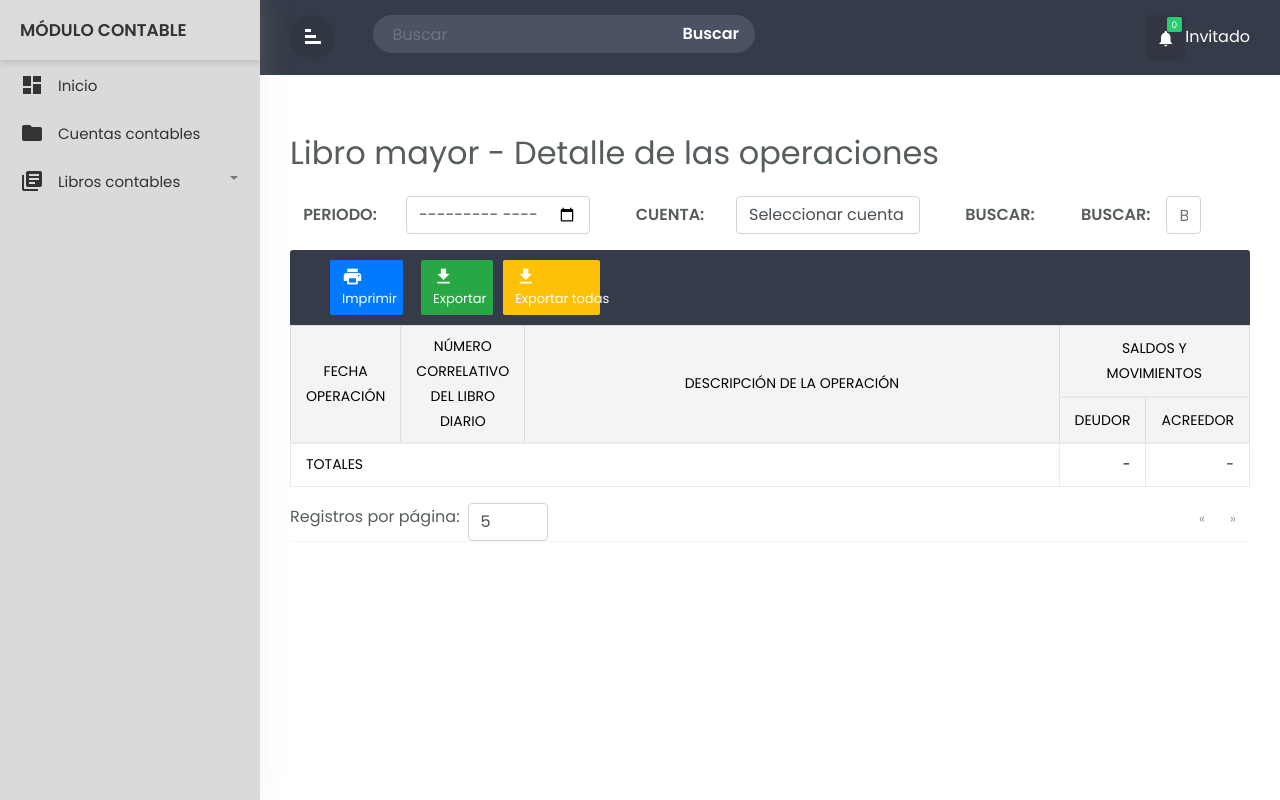
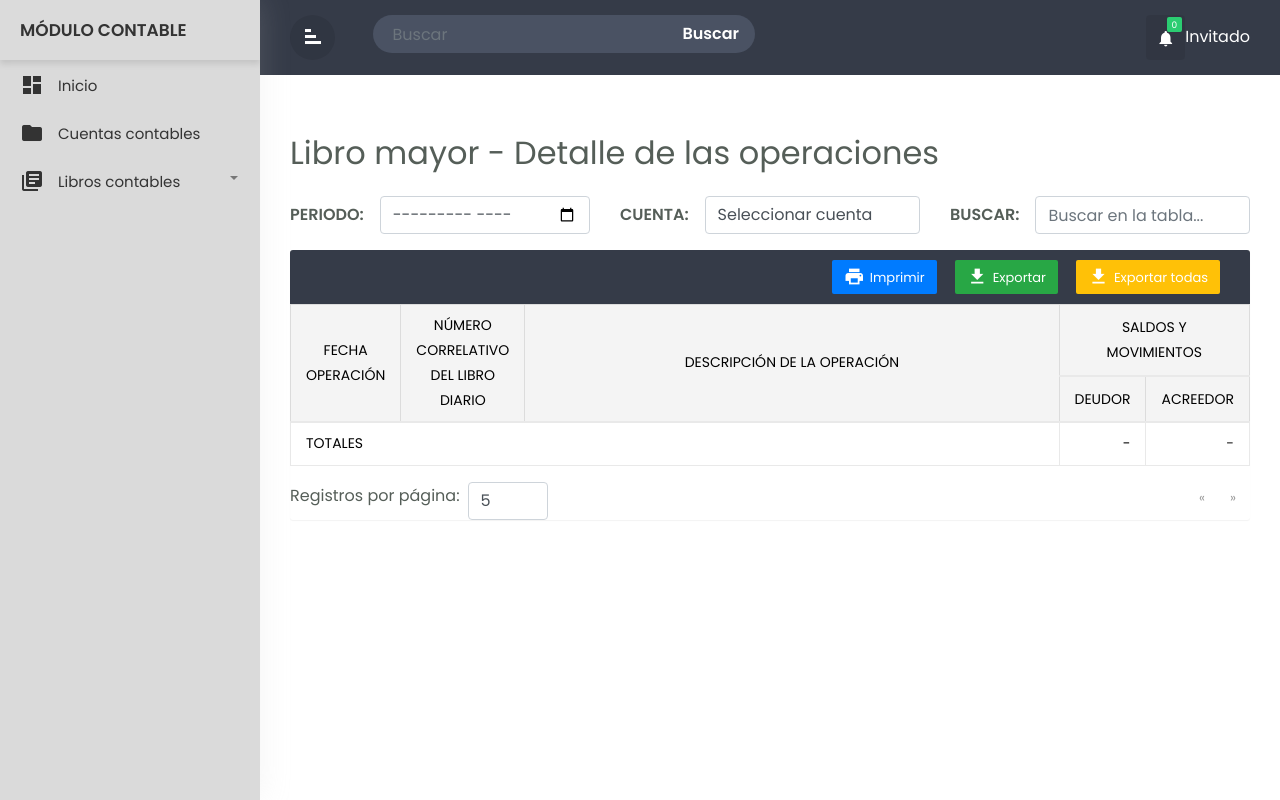
Before and after one commit to DiFardo/sistema_contable_deventas_decompras, a Flask app: template templates/libro_mayor.html in a window 1280 px wide. Run offline with Flask 3, Linux system fonts and the light colour scheme; the template is opened without the code that fills it, so the values that code supplies are empty; some libraries are stand-ins or nearby versions.

Commit message:
buscar en las tablas
diseño

```diff
--- a/templates/libro_mayor.html
+++ b/templates/libro_mayor.html
@@ -16,17 +16,32 @@
   th {
     text-align: center;
     vertical-align: middle;
+    font-weight: bold;
+  }
+
+  td.centered {
+    text-align: center;
+    vertical-align: middle;
+  }
+
+  .bg-orange {
+    background-color: #FF9933;
+    color: white;
+  }
+
+  .bg-cyan {
+    background-color: #00CCCC;
+    color: white;
+  }
+
+  .bg-green {
+    background-color: #99CC99;
+    color: black;
   }
 
   .w-correlativo {
     width: 10%;
   }
-
-  .text-right {
-    text-align: right;
-  }
-
-  td.centered { text-align: center; vertical-align: middle; }
 
   /* Estilos para centrar el spinner dentro de la tabla */
   .spinner-wrapper {
@@ -41,21 +56,26 @@
   /* Cambiar el color del spinner */
   .spinner-border {
     color: #e73209 !important;
+    /* Color rojo para el spinner */
   }
 
   @media print {
     body {
       visibility: hidden;
     }
-    .table-wrapper, .table {
+
+    .table-wrapper,
+    .table {
       visibility: visible;
       width: 100%;
     }
+
     .table-wrapper {
       position: absolute;
       top: 0;
       left: 0;
     }
+
     @page {
       size: landscape;
     }
@@ -90,57 +110,69 @@
         <h2 class="text-left">Libro mayor - Detalle de las operaciones</h2>
       </div>
     </div>
-    <div class="row mb-3 align-items-center">
-      <div class="col-lg-4 col-md-6 col-sm-12 d-flex">
-        <label class="me-3 d-flex justify-content-center align-items-center" style="min-width: 100px;">
+    <!-- Filtros PERIODO, CUENTA y BUSCAR -->
+    <div class="row mb-3">
+      <!-- PERIODO -->
+      <div class="col-lg-4 col-md-6 col-sm-12">
+        <div class="d-flex align-items-center">
+          <label for="filtro-periodo" class="me-3">
             <strong>PERIODO:</strong>
           </label>
-        <input type="month" class="form-control" id="filtro-periodo" max="" value="{{ request.args.get('periodo', '') }}">
+          <input type="month" class="form-control" id="filtro-periodo" max=""
+            value="{{ request.args.get('periodo', '') }}">
         </div>
-      <div class="col-lg-4 col-md-6 col-sm-12 d-flex">
-        <label class="me-3 d-flex justify-content-center align-items-center" style="min-width: 100px;">
+      </div>
+
+      <!-- CUENTA -->
+      <div class="col-lg-4 col-md-6 col-sm-12">
+        <div class="d-flex align-items-center">
+          <label for="filtro-cuenta" class="me-3">
             <strong>CUENTA:</strong>
           </label>
           <select class="form-control" id="filtro-cuenta">
             <option value="">Seleccionar cuenta</option>
             {% for cuenta in cuentas %}
-          <option value="{{ cuenta.codigo_cuenta }}" {% if request.args.get('cuenta') == cuenta.codigo_cuenta %}selected{% endif %}>
+            <option value="{{ cuenta.codigo_cuenta }}" {% if request.args.get('cuenta')==cuenta.codigo_cuenta
+              %}selected{% endif %}>
               {{ cuenta.codigo_cuenta }}
             </option>
             {% endfor %}
           </select>
         </div>
-      <div class="col-lg-4 col-md-6 col-sm-12 d-flex">
-        <label class="me-3 d-flex justify-content-center align-items-center" style="min-width: 100px;">
+      </div>
+
+      <!-- BUSCAR -->
+      <div class="col-lg-4 col-md-6 col-sm-12">
+        <div class="d-flex align-items-center">
+          <label for="search-input" class="me-3">
             <strong>BUSCAR:</strong>
           </label>
-        <div class="col-lg-6 col-md-6 col-sm-12 d-flex">
-          <label class="me-3 d-flex justify-content-center align-items-center custom-label">
-            <strong>BUSCAR:</strong>
-          </label>
-          <input type="text" class="form-control" id="search-input" placeholder="Buscar en la tabla..." aria-label="Buscar">
+          <div class="input-group">
+            <input type="text" class="form-control" id="search-input" placeholder="Buscar en la tabla..."
+              aria-label="Buscar">
+          </div>
         </div>
       </div>
     </div>
     <div class="table-wrapper">
       <div class="table-title">
-        <div class="row justify-content-between align-items-center">
-          <div class="col-lg-4 col-md-6 col-sm-12 d-flex justify-content-end">
+        <div class="row">
+          <!-- Contenedor de botones -->
+          <div class="col-12 d-flex justify-content-end">
             <button class="btn btn-primary me-2" onclick="abrirNuevaPaginaImprimir()">
               <i class="material-icons">print</i> <span>Imprimir</span>
             </button>
 
-            <button class="btn btn-success" onclick="exportarLibroMayor()">
+            <button class="btn btn-success me-2" onclick="exportarLibroMayor()">
               <i class="material-icons">file_download</i> <span>Exportar</span>
             </button>
+
             <button class="btn btn-warning" onclick="exportarTodasLasCuentas()">
               <i class="material-icons">file_download</i> <span>Exportar todas</span>
             </button>
           </div>
-
         </div>
       </div>
-
       <!-- Estructura de la tabla del Libro Mayor -->
       <table class="table table-bordered table-striped table-hover">
         <thead>
@@ -171,7 +203,8 @@
       <div class="d-flex justify-content-between align-items-center mt-3">
         <div class="d-flex me-3">
           <label for="records-per-page" class="me-2">Registros por página:</label>
-          <input type="number" id="records-per-page" class="form-control" value="5" min="1" max="100" style="width: 80px;">
+          <input type="number" id="records-per-page" class="form-control" value="5" min="1" max="100"
+            style="width: 80px;">
         </div>
         <nav aria-label="Page navigation example align-items-center">
           <ul class="pagination" id="pagination">
```
Also changed, not shown: templates/libro_caja.html (+17 -21 lines), templates/libro_diario.html (+8 -5 lines), templates/registro_compras.html (+38 -31 lines), templates/registro_ventas.html (+74 -40 lines). Lines whose indentation alone changed are shown as unchanged.
